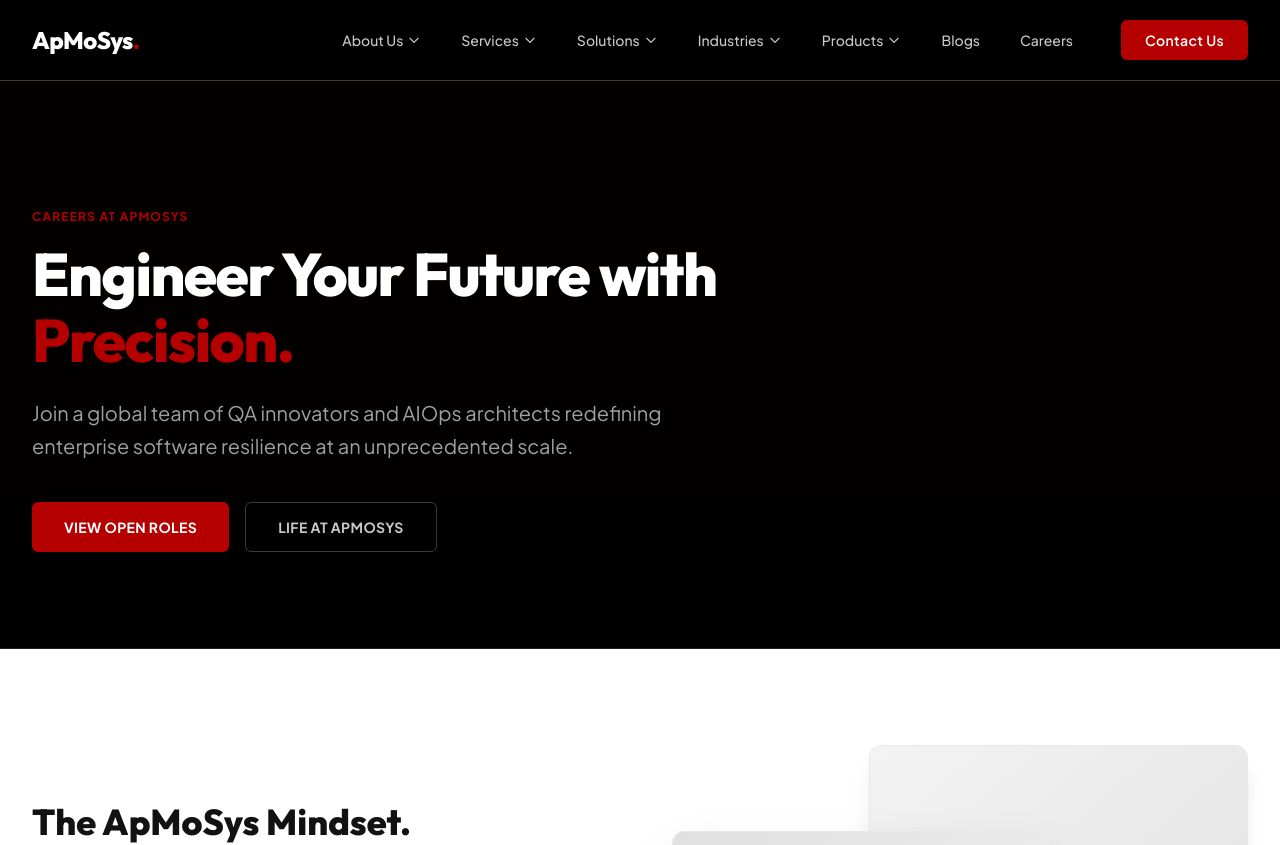
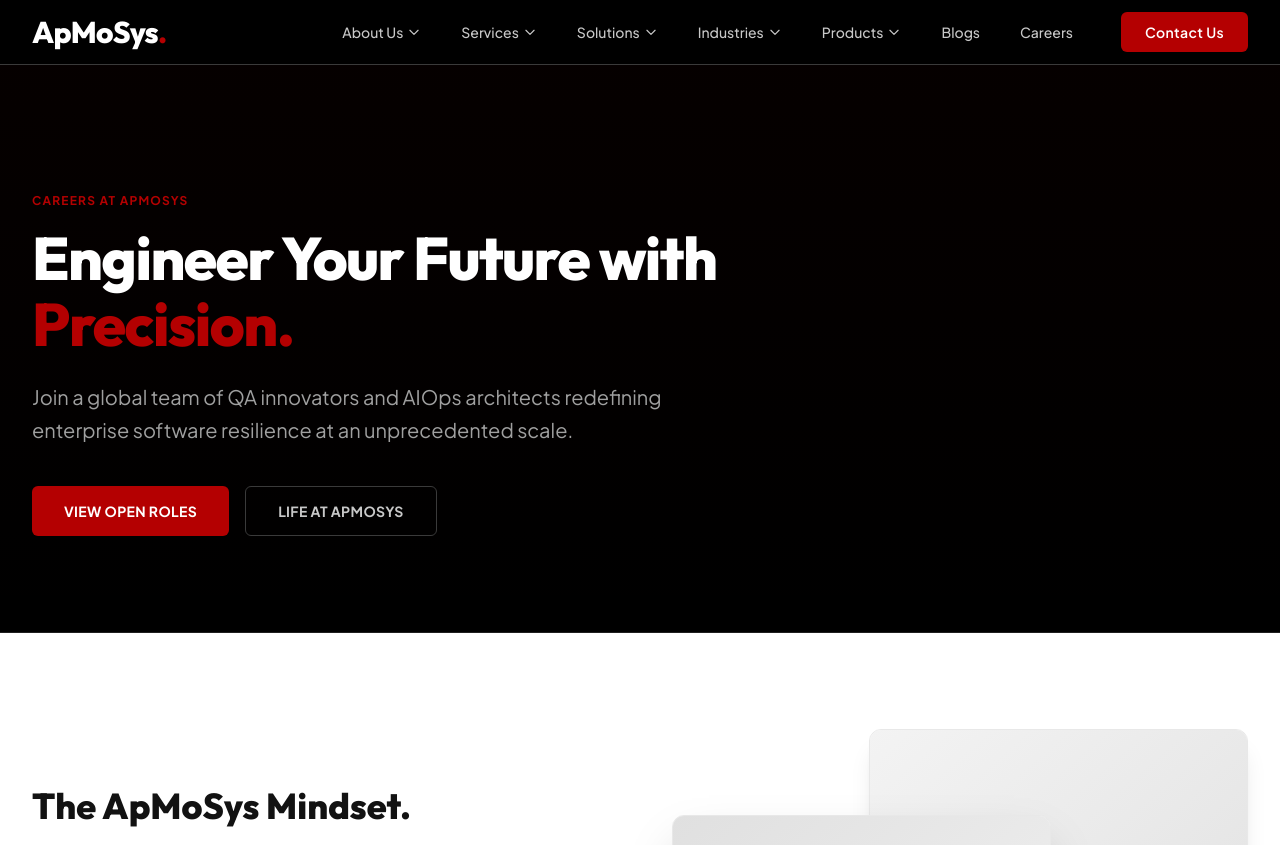
Before and after one commit to galahad-arpit03/ApMoSys, a Next.js app: page /careers in a window 1280 px wide. Shown: the top 845 px of the page. Built offline with nearby package versions, Linux system fonts and the light colour scheme.

Commit message:
pusing 1st commi

```diff
--- a/src/Footer/Footer.tsx
+++ b/src/Footer/Footer.tsx
@@ -18,12 +18,13 @@
           {/* Brand Block & Socials */}
           <div className="space-y-6">
             <div>
-              <motion.span
+              <motion.a
+                href="/"
                 whileHover={{ scale: 1.02 }}
-                className="inline-block font-heading font-extrabold text-2xl tracking-tight text-[#FFFFFF]"
+                className="inline-block font-heading font-extrabold text-3xl tracking-tight text-[#FFFFFF] hover:text-[#FAFAFA] transition-colors"
               >
                 ApMoSys<span className="text-[#B40001]">.</span>
-              </motion.span>
+              </motion.a>
               <p className="text-xs text-[#5A5A5A] leading-relaxed mt-4">
                 Global leaders in automated quality engineering, security validation, and intelligent digital systems optimization.
               </p>
--- a/src/Navbar/Navbar.tsx
+++ b/src/Navbar/Navbar.tsx
@@ -24,15 +24,15 @@
       className="bg-[#000000] border-b border-[#3A3A3A] sticky top-0 z-50"
     >
       <div className="max-w-7xl mx-auto px-4 sm:px-6 lg:px-8">
-        <div className="flex items-center justify-between h-20">
+        <div className="flex items-center justify-between h-16">
 
           {/* Logo Text on Left */}
           <div className="flex-shrink-0 flex items-center">
             <motion.a
-              href="#"
+              href="/"
               whileHover={{ scale: 1.02 }}
               whileTap={{ scale: 0.98 }}
-              className="font-heading font-extrabold text-2xl tracking-tight text-[#FFFFFF] hover:text-[#FAFAFA] transition-colors"
+              className="font-heading font-extrabold text-3xl tracking-tight text-[#FFFFFF] hover:text-[#FAFAFA] transition-colors"
             >
               ApMoSys<span className="text-[#B40001]">.</span>
             </motion.a>
```
